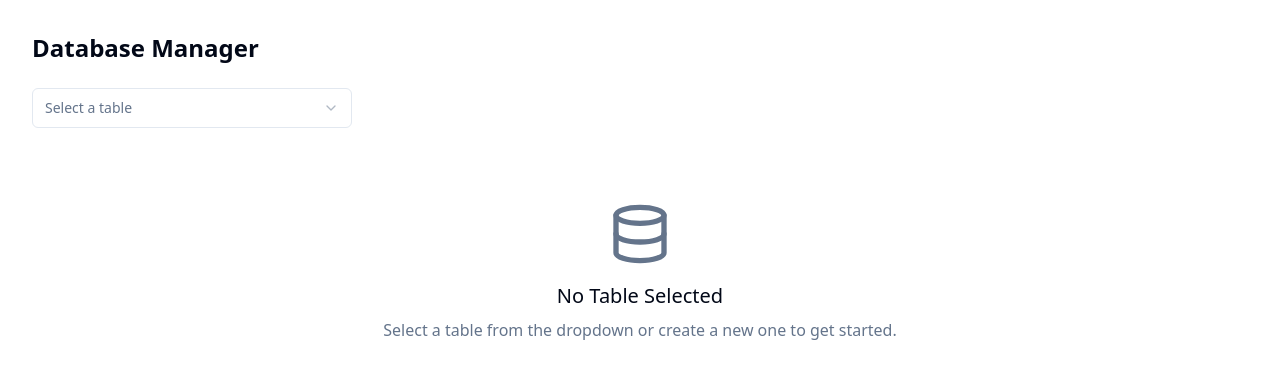
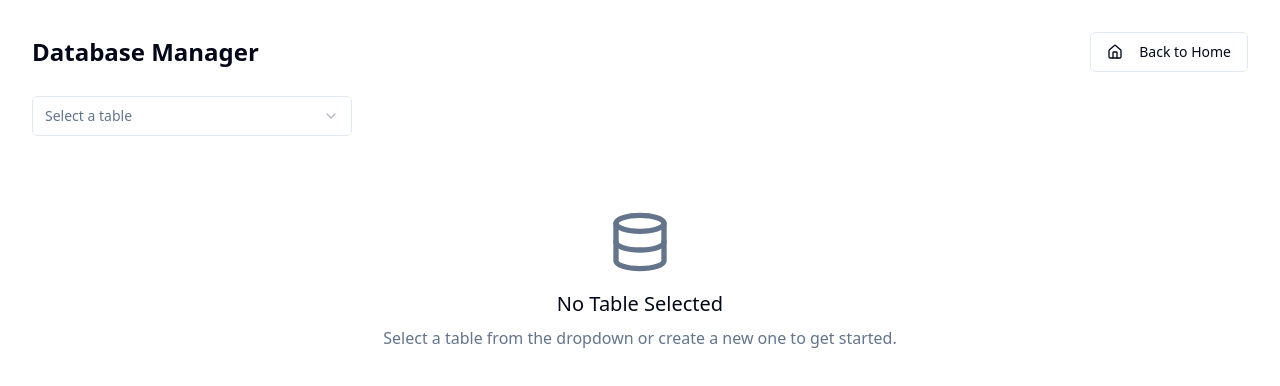
Before and after one commit to vampcheah/sveltekit-pos, a SvelteKit app: page /page-db in a window 1280 px wide. Shown: the top 386 px of the page. Built offline with nearby package versions, Linux system fonts and the light colour scheme.

Commit message:
Add home navigation button to database management page

```diff
--- a/src/routes/page-db/+page.svelte
+++ b/src/routes/page-db/+page.svelte
@@ -22,8 +22,9 @@
 		TableHeader,
 		TableRow
 	} from '$lib/components/ui/table';
-	import { Plus, Edit, Trash2, Database } from 'lucide-svelte';
+	import { Plus, Edit, Trash2, Database, Home } from 'lucide-svelte';
 	import { toast } from 'svelte-sonner';
+	import { goto } from '$app/navigation';
 
 	// State variables
 	let tables = $state<string[]>([]);
@@ -149,11 +150,19 @@
 	const removeColumnField = (index: number) => {
 		newTableColumns = newTableColumns.filter((_, i) => i !== index);
 	};
+
+	const navigateToHome = () => {
+		goto('/');
+	};
 </script>
 
 <div class="container mx-auto py-8">
 	<div class="mb-6 flex items-center justify-between">
 		<h1 class="text-2xl font-bold">Database Manager</h1>
+		<Button variant="outline" onclick={navigateToHome}>
+			<Home class="mr-2 h-4 w-4" />
+			Back to Home
+		</Button>
 	</div>
 
 	<div class="mb-6 w-full max-w-xs">
```
